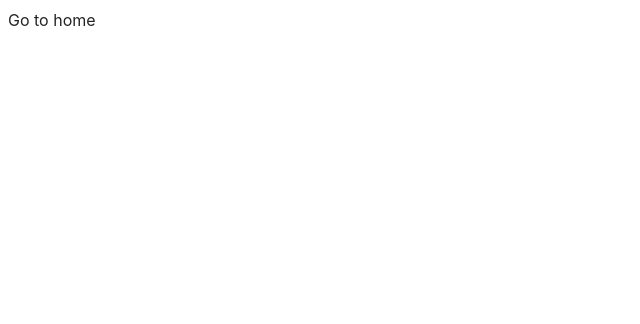
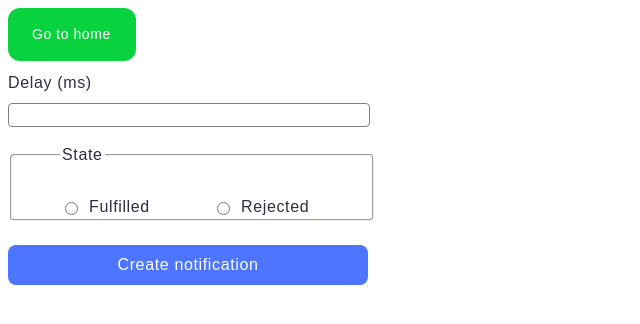
Before and after one commit to maksnadtochii/goit-js-hw-10, a website built with Vite: page src/2-snackbar.html in a window 1280 px wide. Shown: the whole page, without its empty margins (0-640 px from the left). Built offline with nearby package versions, Linux system fonts and the light colour scheme.

Commit message:
add home work

```diff
--- a/src/2-snackbar.html
+++ b/src/2-snackbar.html
@@ -8,9 +8,31 @@
     <link rel="stylesheet" href="./css/styles.css" />
   </head>
   <body>
-    <section>
+    <section class="go-to-home">
       <a href="./index.html">Go to home</a>
     </section>
+    <form class="form">
+      <label class="snack-label">
+        Delay (ms)
+        <input class="snack-input" type="number" name="delay" required />
+      </label>
+
+      <fieldset class="fieldset">
+        <legend class="state">State</legend>
+        <div class="state-wrap">
+          <label class="fulfilled-radio">
+            <input type="radio" name="state" value="fulfilled" required />
+            Fulfilled
+          </label>
+          <label class="rejected-radio">
+            <input type="radio" name="state" value="rejected" required />
+            Rejected
+          </label>
+        </div>
+      </fieldset>
+
+      <button class="radio-btn" type="submit">Create notification</button>
+    </form>
     <script type="module" src="./js/2-snackbar.js"></script>
   </body>
 </html>
--- a/src/css/styles.css
+++ b/src/css/styles.css
@@ -25,7 +25,19 @@
 }
 
 .go-to-home {
-  margin-bottom: 10px;
+  max-width: 80px;
+  min-height: 15px;
+  padding: 16px 24px;
+    background-color: rgb(8, 211, 62);
+    border-radius: 12px;
+    font-weight: 100;
+    font-size: 14px;
+    line-height: 1.5;
+    letter-spacing: 0.04em;
+    color: #fff;
+    font-family: 'Montserrat', sans-serif;
+    transition: color 250ms cubic-bezier(0.4, 0, 0.2, 1);
+    margin-bottom: 10px;
 }
 
 .go-home-link {
@@ -41,9 +53,6 @@
   transition: color 250ms cubic-bezier(0.4, 0, 0.2, 1);
 }
 
-.go-home-p {
-  margin-bottom: 50px;
-}
 
 .go-home-link:hover {
   background-color: darkorchid;
@@ -158,3 +167,119 @@
   color: #2e2f42;
   text-align: center;
 }
+
+
+.snack-label {
+  display: flex;
+  align-items: flex-start;
+  justify-content: flex-start;
+  flex-direction: column;
+  gap: 8px;
+  width: 360px;
+  height: 72px;
+  font-family: 'Montserrat', sans-serif;
+  font-weight: 400;
+  font-size: 16px;
+  line-height: 1.5;
+  letter-spacing: 0.04em;
+  color: #2e2f42;
+}
+
+.snack-input {
+  border: 1px solid #808080;
+  border-radius: 4px;
+  width: 360px;
+  height: 40px;
+  padding: 0;
+  margin-bottom: 16px;
+}
+
+.snack-input:hover {
+  border: 1px solid #000;
+}
+
+.snack-input.pressed {
+  border: 1px solid #4e75ff;
+}
+
+.fieldset {
+  border-radius: 4px;
+  stroke-width: 1px;
+  stroke: #808080;
+  width: 360px;
+  height: 78px;
+  font-family: 'Montserrat', sans-serif;
+  font-weight: 400;
+  font-size: 16px;
+  line-height: 1.5;
+  letter-spacing: 0.04em;
+  color: #2e2f42;
+  padding: 24px 48px 8px 48px;
+  margin-bottom: 24px;
+  box-sizing: border-box;
+}
+
+.state-wrap {
+  display: flex;
+  align-items: flex-start;
+  justify-content: flex-start;
+  flex-direction: row;
+  gap: 48px;
+  width: 264px;
+  height: 32px;
+}
+
+.fulfilled-radio {
+  display: flex;
+  align-items: center;
+  justify-content: flex-start;
+  flex-direction: row;
+  gap: 8px;
+  width: 104px;
+  height: 32px;
+  font-family: 'Montserrat', sans-serif;
+  font-weight: 400;
+  font-size: 16px;
+  line-height: 1.5;
+  color: #2e2f42;
+}
+
+.rejected-radio {
+  display: flex;
+  align-items: center;
+  justify-content: flex-start;
+  flex-direction: row;
+  gap: 8px;
+  width: 112px;
+  height: 32px;
+  font-family: 'Montserrat', sans-serif;
+  font-weight: 400;
+  font-size: 16px;
+  line-height: 1.5;
+  color: #2e2f42;
+}
+
+.radio-btn {
+  display: flex;
+  align-items: center;
+  justify-content: center;
+  flex-direction: row;
+  gap: 10px;
+  border-radius: 8px;
+  padding: 8px 16px;
+  width: 360px;
+  height: 40px;
+  background: #4e75ff;
+  border: 0;
+  font-family: 'Montserrat', sans-serif;
+  font-weight: 500;
+  font-size: 16px;
+  line-height: 1.5;
+  letter-spacing: 0.04em;
+  color: #fff;
+  transition: color 250ms cubic-bezier(0.4, 0, 0.2, 1);
+}
+
+.radio-btn:hover {
+  background: #6c8cff;
+}
--- a/src/js/2-snackbar.js
+++ b/src/js/2-snackbar.js
@@ -0,0 +1,36 @@
+import iziToast from "izitoast";
+import "izitoast/dist/css/iziToast.min.css";
+
+document.querySelector('.form').addEventListener('submit', function(event) {
+    event.preventDefault();
+
+    const form = event.target;
+    const delay = Number(form.delay.value);
+    const state = form.state.value;
+
+    createPromise(delay, state)
+        .then(result => {
+            iziToast.success({
+                title: 'Success',
+                message: `✅ Fulfilled promise in ${result}ms`,
+            });
+        })
+        .catch(error => {
+            iziToast.error({
+                title: 'Error',
+                message: `❌ Rejected promise in ${error}ms`,
+            });
+        });
+});
+
+function createPromise(delay, state) {
+    return new Promise((resolve, reject) => {
+        setTimeout(() => {
+            if (state === 'fulfilled') {
+                resolve(delay);
+            } else {
+                reject(delay);
+            }
+        }, delay);
+    });
+}
```
